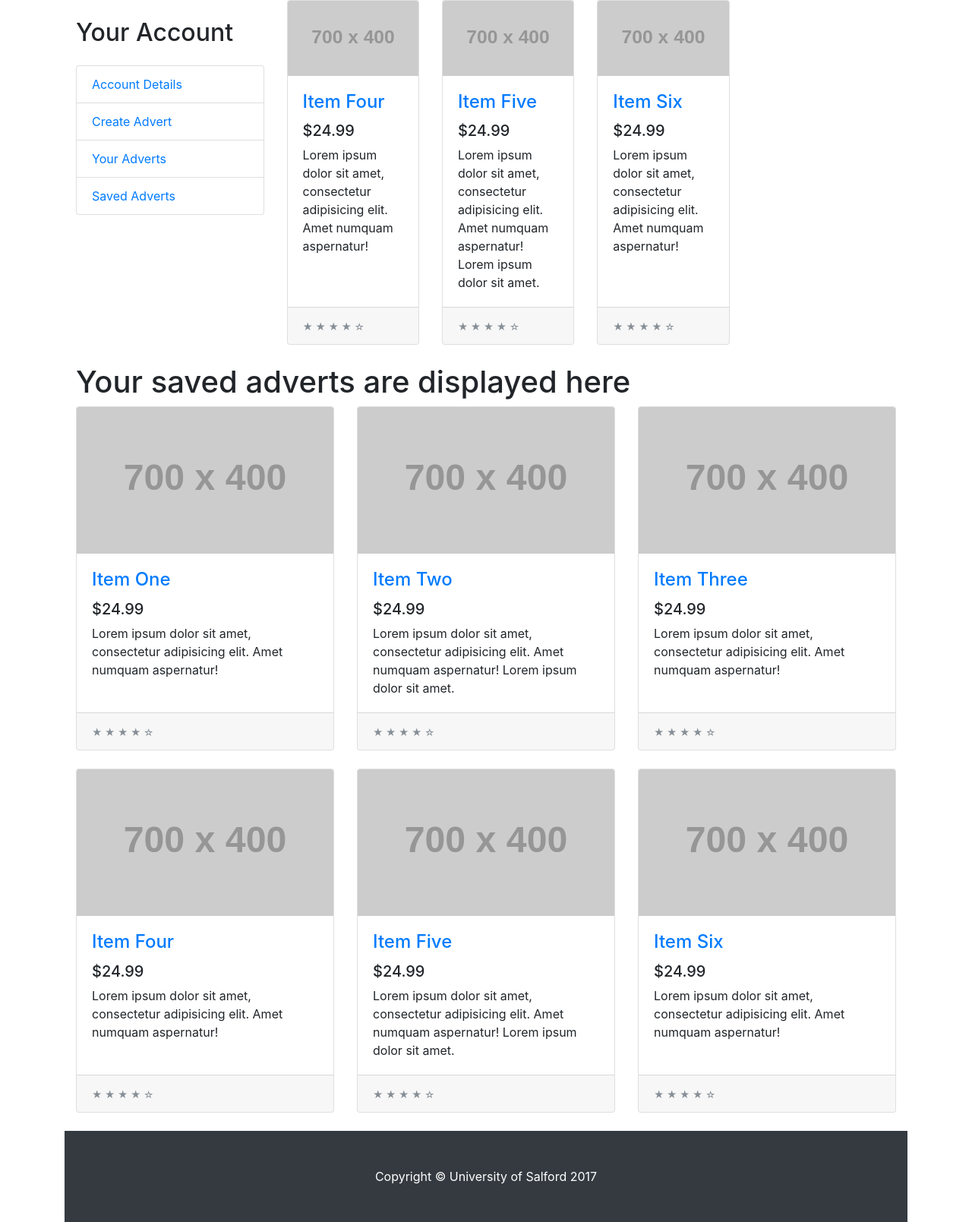
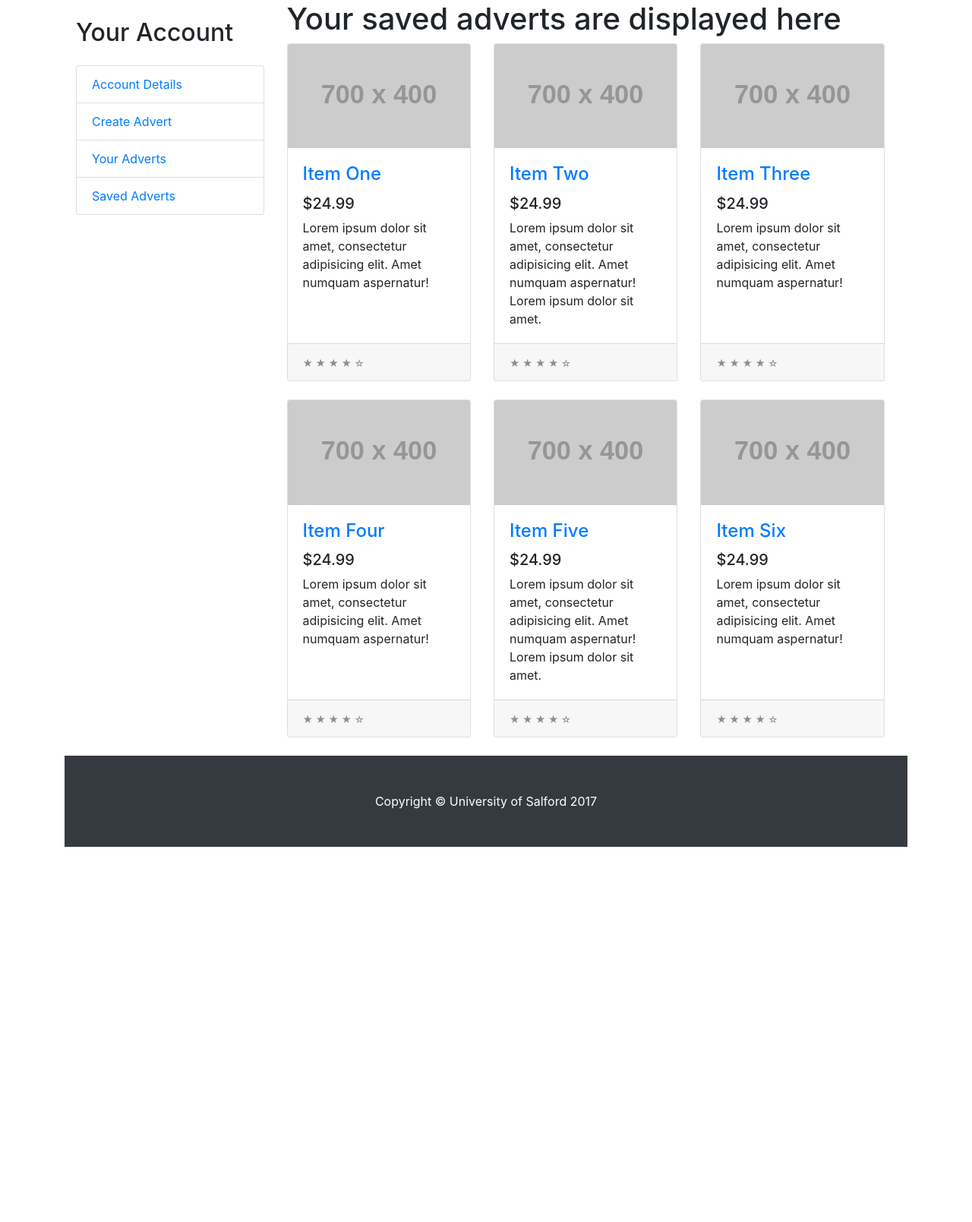
Before and after one commit to HarryAndrewMorgan/MorgansMagicEmporium, a PHP site: page /youradverts in a window 1280 px wide. Shown: the part 56-1665 px from the top of the page at 76% size. After the commit the page ends 1171 px from the top, so only its background shows below. Run offline with PHP 8.4, Linux system fonts and the light colour scheme; grey boxes labelled with a size stand in for pictures from a placeholder-image service; some libraries are stand-ins or nearby versions.

Commit message:
random fix

```diff
--- a/views/youradverts.phtml
+++ b/views/youradverts.phtml
@@ -1,71 +1,5 @@
 <?php require('views/navbar.phtml');?>
 <?php require('views/dashnav.phtml');?>
-    <div class="container">
-
-        <div class="row">
-
-            <div class="col-lg-9">
-
-                <div class="row">
-
-    <div class="col-lg-4 col-md-6 mb-4">
-        <div class="card h-100">
-            <a href="advert.php"><img class="card-img-top" src="http://placehold.it/700x400" alt=""></a>
-            <div class="card-body">
-                <h4 class="card-title">
-                    <a href="advert.php">Item Four</a>
-                </h4>
-                <h5>$24.99</h5>
-                <p class="card-text">Lorem ipsum dolor sit amet, consectetur adipisicing elit. Amet numquam aspernatur!</p>
-            </div>
-            <div class="card-footer">
-                <small class="text-muted">&#9733; &#9733; &#9733; &#9733; &#9734;</small>
-            </div>
-        </div>
-    </div>
-
-    <div class="col-lg-4 col-md-6 mb-4">
-        <div class="card h-100">
-            <a href="advert.php"><img class="card-img-top" src="http://placehold.it/700x400" alt=""></a>
-            <div class="card-body">
-                <h4 class="card-title">
-                    <a href="advert.php">Item Five</a>
-                </h4>
-                <h5>$24.99</h5>
-                <p class="card-text">Lorem ipsum dolor sit amet, consectetur adipisicing elit. Amet numquam aspernatur! Lorem ipsum dolor sit amet.</p>
-            </div>
-            <div class="card-footer">
-                <small class="text-muted">&#9733; &#9733; &#9733; &#9733; &#9734;</small>
-            </div>
-        </div>
-    </div>
-
-    <div class="col-lg-4 col-md-6 mb-4">
-        <div class="card h-100">
-            <a href="advert.php"><img class="card-img-top" src="http://placehold.it/700x400" alt=""></a>
-            <div class="card-body">
-                <h4 class="card-title">
-                    <a href="advert.php">Item Six</a>
-                </h4>
-                <h5>$24.99</h5>
-                <p class="card-text">Lorem ipsum dolor sit amet, consectetur adipisicing elit. Amet numquam aspernatur!</p>
-            </div>
-            <div class="card-footer">
-                <small class="text-muted">&#9733; &#9733; &#9733; &#9733; &#9734;</small>
-            </div>
-        </div>
-    </div>
-
-    </div>
-    <!-- /.row -->
-
-    </div>
-    <!-- /.col-lg-9 -->
-
-    </div>
-    <!-- /.row -->
-
-    </div>
 
     <div class="container">
 
```
